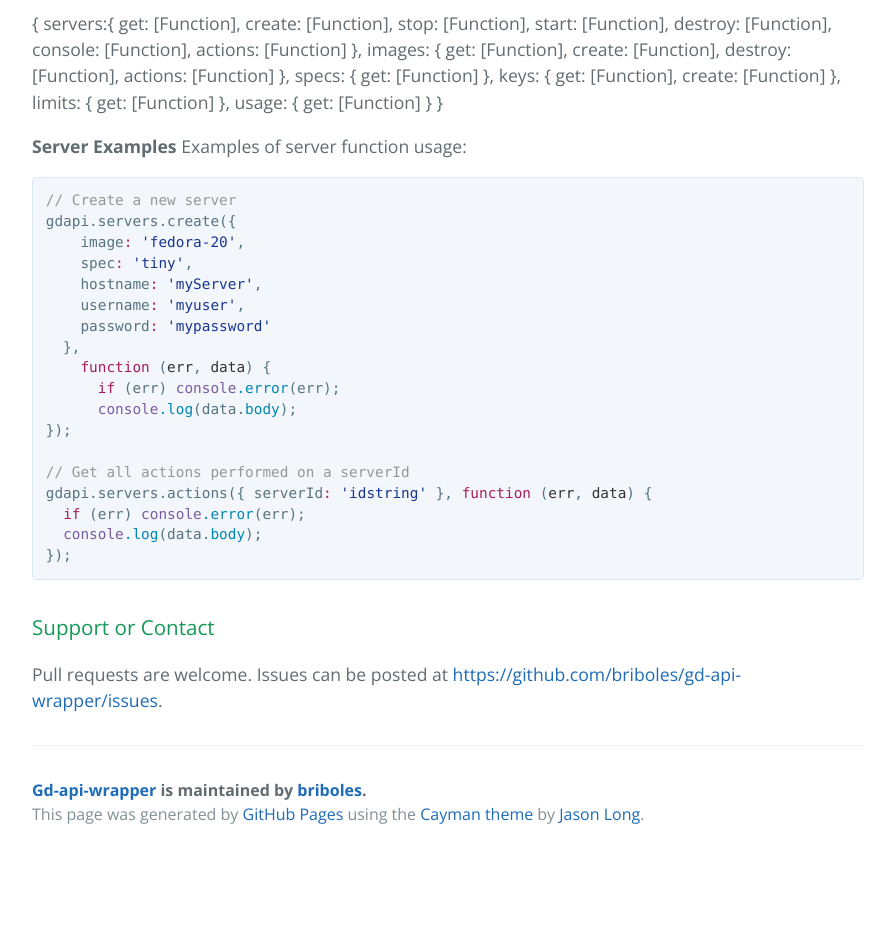
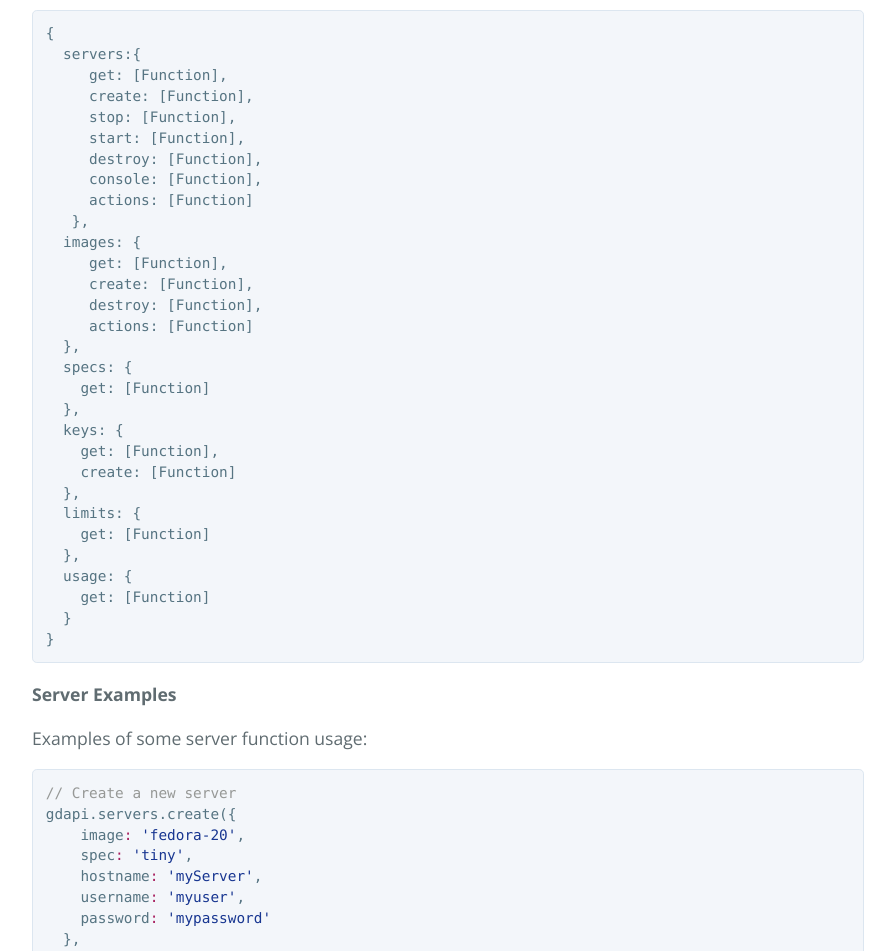
Before and after one commit to briboles/gd-api-wrapper, a plain HTML site: page index.html in a window 1280 px wide. Shown: the part 1480-2431 px from the top of the page, without its empty margins (192-1087 px from the left). Before the commit the page ends 2338 px from the top, so only its background shows below. Drawn offline with nearby package versions, Linux system fonts and the light colour scheme.

```diff
--- a/index.html
+++ b/index.html
@@ -67,7 +67,7 @@
 
 <p>The format of the API class follows the same format as the API endpoints themselves. These are the currently available properties.</p>
 
-<p>{
+<pre><code>{
   servers:{
      get: [Function],
      create: [Function],
@@ -96,10 +96,12 @@
   usage: {
     get: [Function]
   }
-}</p>
+}
+</code></pre>
 
-<p><strong>Server Examples</strong>
-Examples of server function usage:</p>
+<p><strong>Server Examples</strong></p>
+
+<p>Examples of some server function usage:</p>
 
 <div class="highlight highlight-Javascript"><pre>
 <span class="pl-c">// Create a new server</span>
```
Also changed, not shown: params.json (+1 -1 lines).
